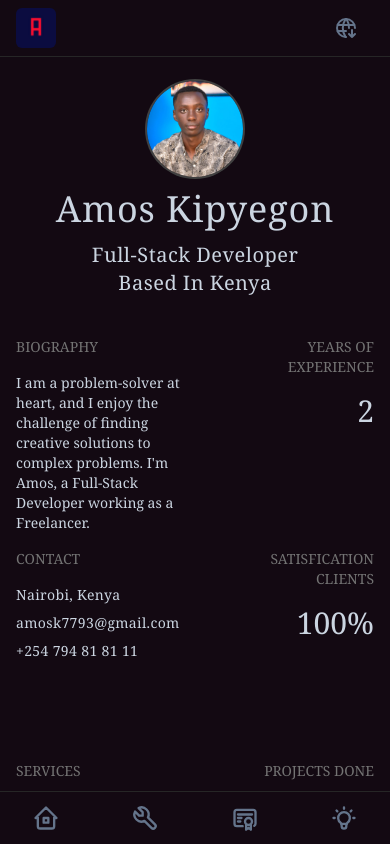
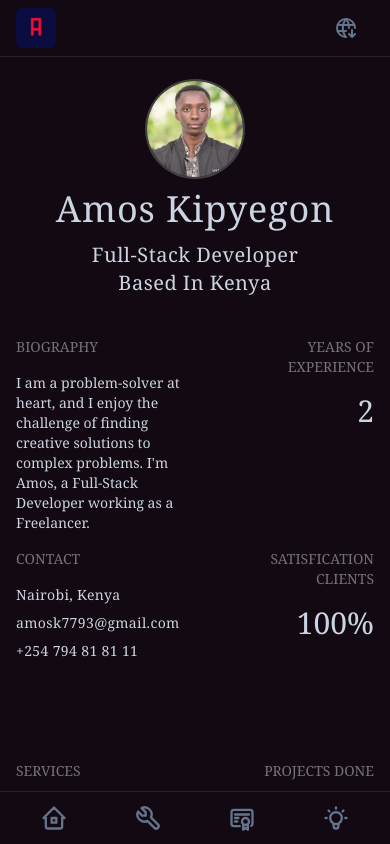
Before and after one commit to amoskipyegon1/AmosDev, a Nuxt app: page / in a window 390 px wide. Built offline with nearby package versions, Linux system fonts and the light colour scheme.

Commit message:
chore: update potrait img

```diff
--- a/app.vue
+++ b/app.vue
@@ -21,6 +21,7 @@ body {
     padding: 0;
     margin: 0;
     width: 100%;
+    /* @apply bg-[#111318]; */
 }
 
 ::-webkit-scrollbar {
--- a/layouts/default.vue
+++ b/layouts/default.vue
@@ -1,5 +1,5 @@
 <template>
-	<main class="w-full h-full flex flex-col bg-tate text-slate-300">
-		<slot></slot>
-	</main>
+    <main class="w-full h-full flex flex-col bg-tate text-slate-300">
+        <slot></slot>
+    </main>
 </template>
--- a/pages/index.vue
+++ b/pages/index.vue
@@ -64,12 +64,11 @@ const ScrollFunction = (payload: string): void => {
             :class="navloader ? 'opacity-1 translate-y-0' : 'opacity-0 translate-y-1/4'"
         >
             <div class="flex sm:hidden items-center justify-center w-[96px] h-[96px]">
-                <img src="~/assets/Img/portrait.jpg" alt="" class="rounded-full h-full w-full ring-2 ring-neutral-700" />
+                <img src="~/assets/Img/pic.png" alt="" class="rounded-full h-full w-full ring-2 ring-neutral-700" />
             </div>
             <h3 class="text-4xl sm:text-6xl tracking-wide">Amos Kipyegon</h3>
             <h3 class="text-xl sm:text-4xl capitalize tracking-wide text-center">Full-stack Developer <br />based in kenya</h3>
         </header>
-
         <!-- Hero Container -->
         <Hero />
 
@@ -132,7 +131,7 @@ const ScrollFunction = (payload: string): void => {
         <!-- Mobile Navbar -->
         <div
             ref="mobilenav"
-            class="w-full sm:hidden flex flex-row flex-wrap gap-x-2 fixed bottom-0 py-3 px-8 bg-tate z-50 border-neutral-800 border-t shadow-lg transition duration-[2s]"
+            class="w-full sm:hidden flex flex-row flex-wrap gap-x-2 fixed bottom-0 py-3 px-10 bg-tate z-50 border-neutral-800 border-t shadow-lg transition duration-[2s]"
             :class="mobilenavloader ? 'opacity-1 translate-y-0' : 'opacity-0 translate-y-full'"
         >
             <MobileNav @ScrollFunction="ScrollFunction" />
```
Also changed, not shown: assets/Img/pic.png (added), assets/Img/portrait.jpg (deleted).
